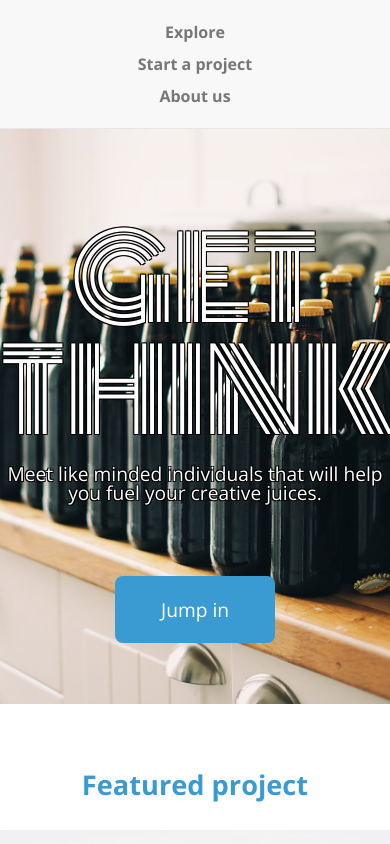
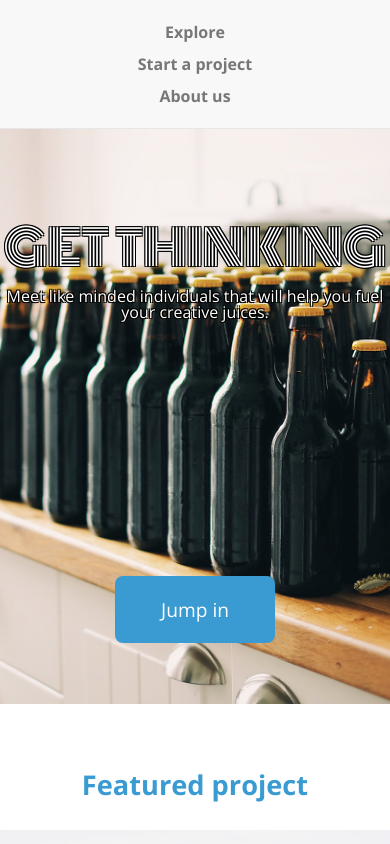
Before and after one commit to erwanriou/Jumpstart, a plain HTML site: page index.html in a window 390 px wide. Shown: the top 844 px of the page. Drawn offline with nearby package versions, Linux system fonts and the light colour scheme.

Commit message:
rectification of h1, h2 in responsive

```diff
--- a/resources/css/style.css
+++ b/resources/css/style.css
@@ -278,4 +278,10 @@ footer .btn {
   .menu ul li {
     padding: 0.5rem;
   }
+  .banner h1 {
+    font-size: 3rem;
+  }
+  .banner h2 {
+    font-size: 1rem;
+  }
 }
```
